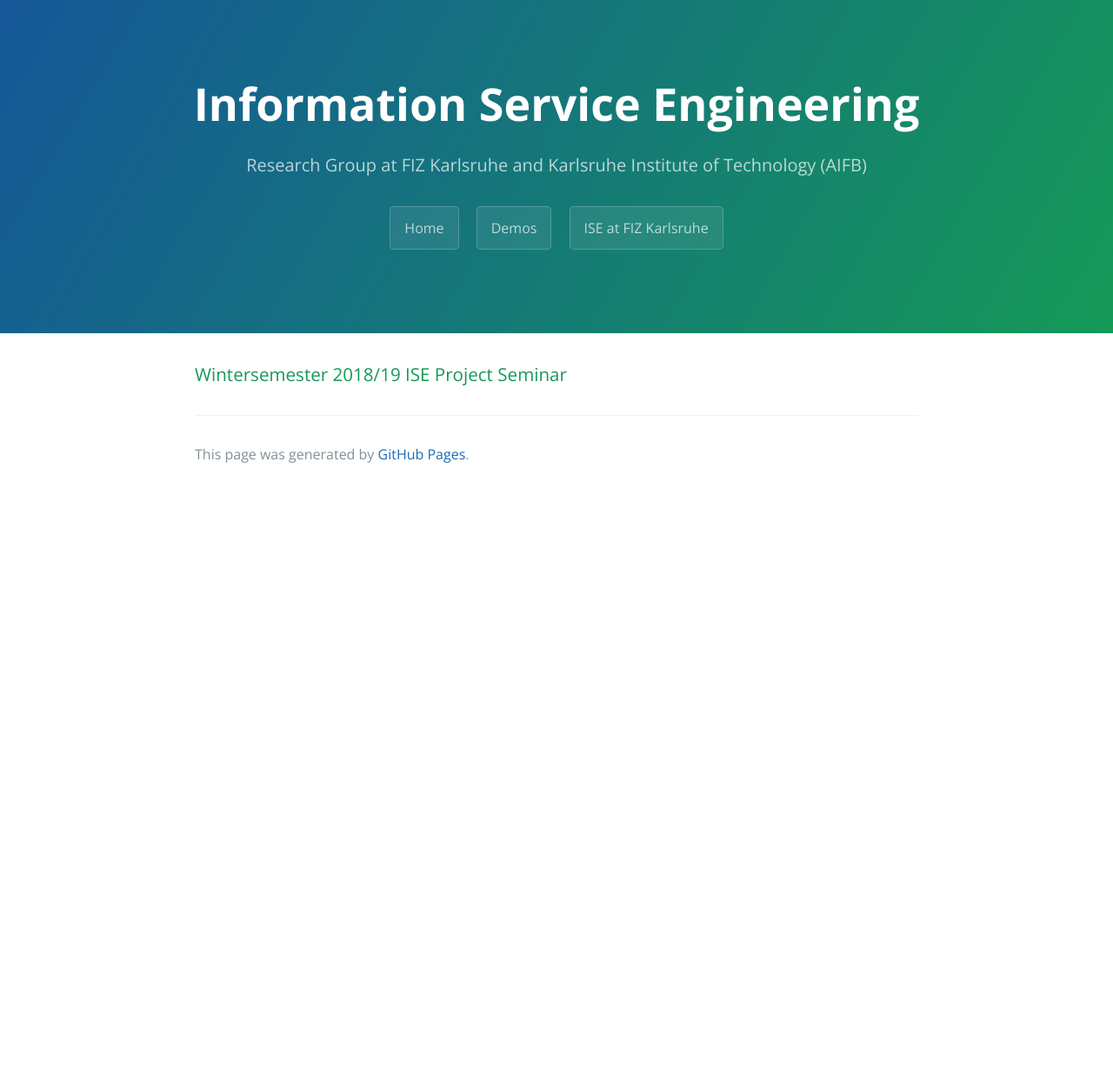
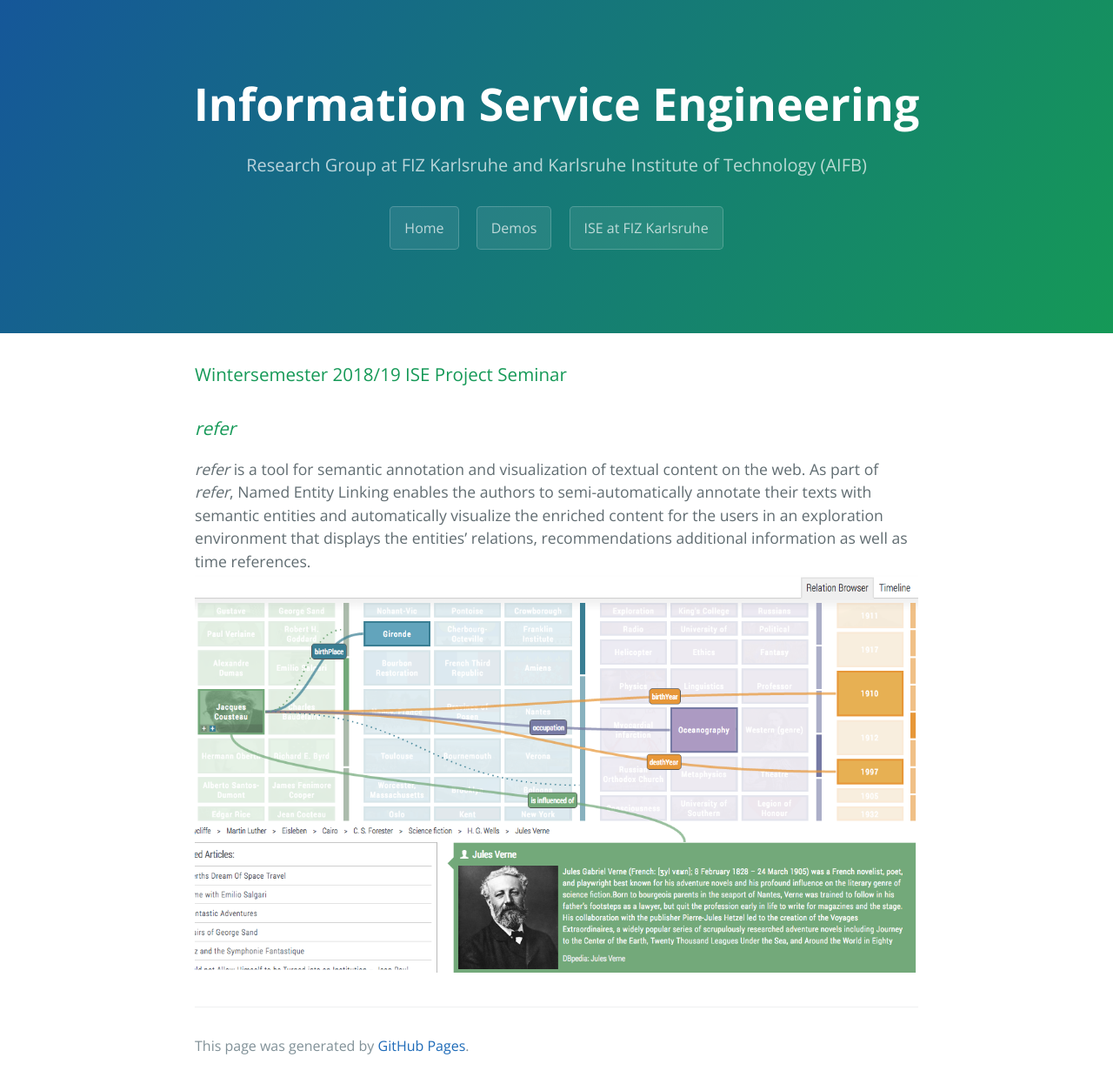
Before and after one commit to ISE-FIZKarlsruhe/ISE-FIZKarlsruhe.github.io, a Jekyll site: the page built from demos.md, in a window 1280 px wide. Shown: the whole page at 87% size. Built offline with Jekyll 4.4.1, drawn with Linux system fonts in a browser that asks for light colours; our own code applies the rules of GitHub Pages for plain Markdown files; before the commit the page ends 900 px from its top, so only the background shows below that.

Commit message:
Update demos.md

```diff
--- a/demos.md
+++ b/demos.md
@@ -1 +1,5 @@
 ### Wintersemester 2018/19 ISE Project Seminar
+
+### _refer_
+_refer_ is a tool for semantic annotation and visualization of textual content on the web. As part of _refer_, Named Entity Linking enables the authors to semi-automatically annotate their texts with semantic entities and automatically visualize the enriched content for the users in an exploration environment that displays the entities' relations, recommendations additional information as well as time references.
+![refer](https://github.com/ISE-FIZKarlsruhe/ISE-FIZKarlsruhe.github.io/blob/master/refer.png)
```
